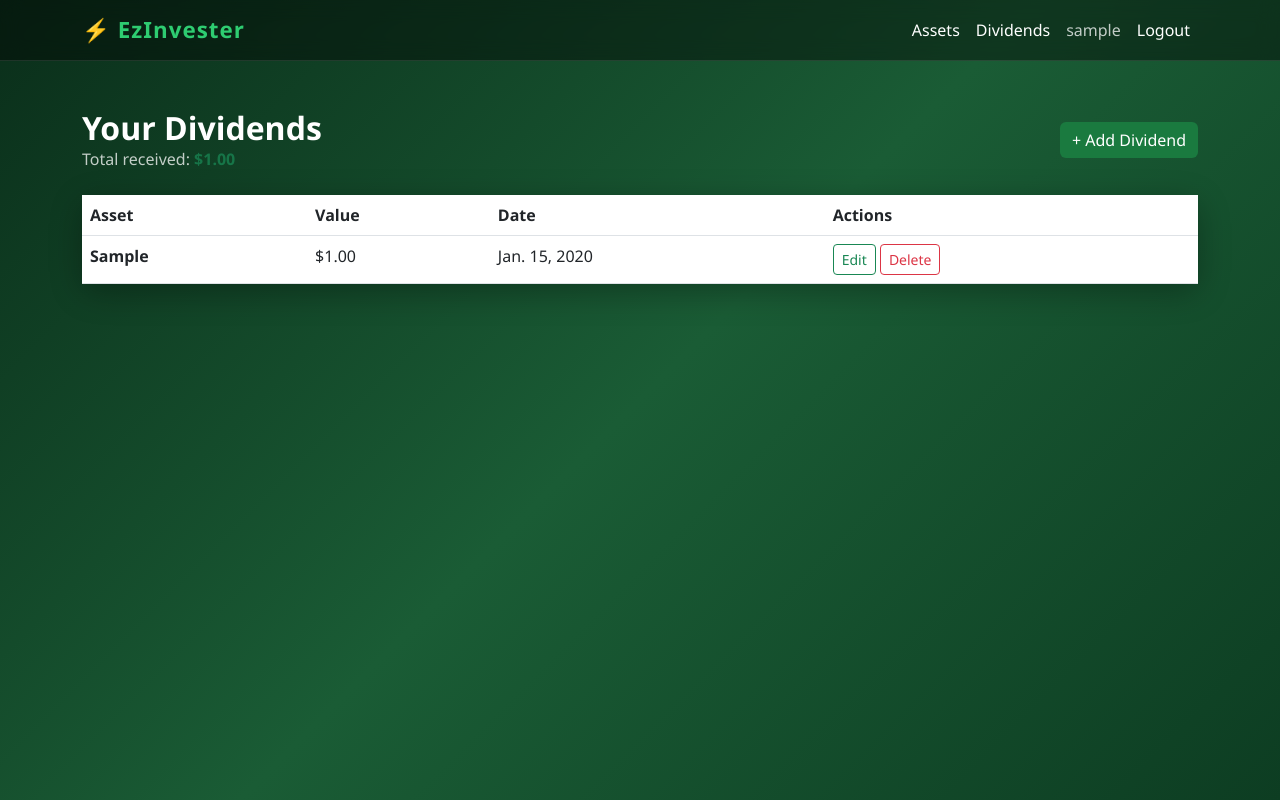
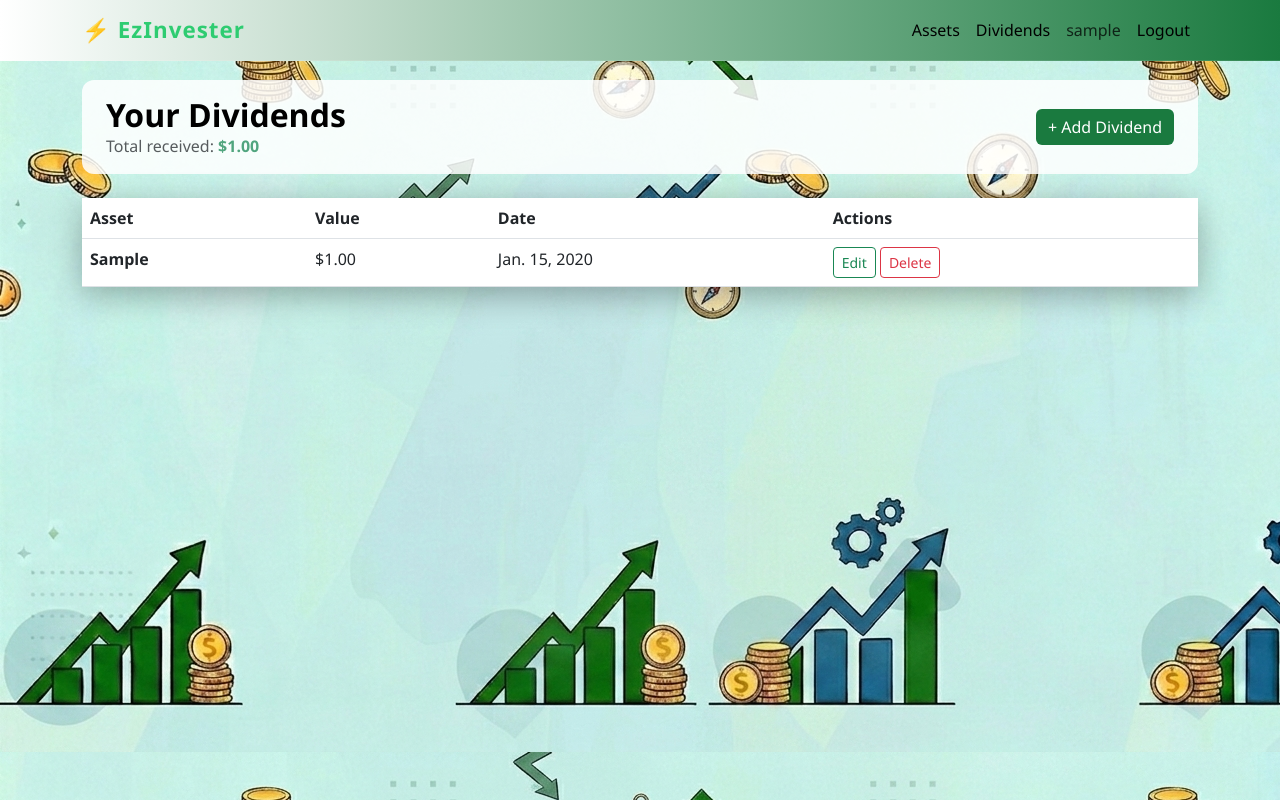
Before and after one commit to DonMarcao/ezinvester, a Django app: page /dividends/ in a window 1280 px wide. Run offline with Django 5.2, Linux system fonts and the light colour scheme; a user stored in the database is signed in; tables that the repository leaves empty hold one stand-in row (values such as "Sample post"); one stand-in notice (Sample message) is shown.

Commit message:
Standardize layout across all templates: page-header, card wrappers, readable text

```diff
--- a/portfolio/templates/portfolio/dividend_form.html
+++ b/portfolio/templates/portfolio/dividend_form.html
@@ -7,12 +7,6 @@
     <div class="col-md-6">
         <div class="card p-4">
             <h3 class="mb-4">{{ title }}</h3>
-
-            {% if messages %}
-                {% for message in messages %}
-                    <div class="alert alert-danger">{{ message }}</div>
-                {% endfor %}
-            {% endif %}
 
             <form method="POST">
                 {% csrf_token %}
--- a/portfolio/templates/portfolio/dividend_list.html
+++ b/portfolio/templates/portfolio/dividend_list.html
@@ -3,19 +3,14 @@
 {% block title %}Dividends | EzInvester{% endblock %}
 
 {% block content %}
-<div class="d-flex justify-content-between align-items-center mb-4">
+
+<div class="page-header d-flex justify-content-between align-items-center">
     <div>
         <h2 class="page-title mb-0">Your Dividends</h2>
-        <p class="text-white opacity-75 mb-0">Total received: <strong class="text-success">${{ total_dividends|floatformat:2 }}</strong></p>
+        <p class="text-dark opacity-75 mb-0">Total received: <strong class="text-success">${{ total_dividends|floatformat:2 }}</strong></p>
     </div>
     <a href="{% url 'dividend_add' %}" class="btn btn-success">+ Add Dividend</a>
 </div>
-
-{% if messages %}
-    {% for message in messages %}
-        <div class="alert alert-success mb-3">{{ message }}</div>
-    {% endfor %}
-{% endif %}
 
 {% if dividends %}
     <div class="card">
@@ -44,6 +39,11 @@
         </table>
     </div>
 {% else %}
-    <p class="text-white">No dividends yet. <a href="{% url 'dividend_add' %}" class="text-success">Add your first dividend</a></p>
+    <div class="card">
+        <div class="card-body text-center py-4">
+            <p class="text-muted mb-0">No dividends yet. <a href="{% url 'dividend_add' %}" class="text-success">Add your first dividend</a></p>
+        </div>
+    </div>
 {% endif %}
+
 {% endblock %}
--- a/templates/base.html
+++ b/templates/base.html
@@ -1,3 +1,4 @@
+{% load static %}
 <!DOCTYPE html>
 <html lang="en">
 <head>
@@ -7,22 +8,36 @@
     <link href="https://cdn.jsdelivr.net/npm/bootstrap@5.3.0/dist/css/bootstrap.min.css" rel="stylesheet">
     <style>
         body {
-            background: linear-gradient(135deg, #0a2e1a 0%, #1a5c35 50%, #0d3d22 100%);
+            background-image: url("{% static 'portfolio/images/bg1.png' %}");
+            background-size: auto;
+            background-repeat: repeat;
+            background-attachment: fixed;
             min-height: 100vh;
             font-family: 'Segoe UI', sans-serif;
         }
         .navbar {
-            background: rgba(0,0,0,0.4) !important;
+            background: linear-gradient(90deg, #ffffff 0%, #1a7a3f 100%) !important;
             backdrop-filter: blur(10px);
             border-bottom: 1px solid rgba(255,255,255,0.1);
+            position: fixed;
+            top: 0;
+            width: 100%;
+            z-index: 1000;
         }
         .navbar-brand {
             font-size: 1.4rem;
             letter-spacing: 1px;
             color: #2ecc71 !important;
         }
+
+        .page-header {
+            background: rgba(255,255,255,0.85);
+            border-radius: 12px;
+            padding: 1rem 1.5rem;
+            margin-bottom: 1.5rem;
+        }
         .card {
-            background: rgba(255,255,255,0.95);
+            background: rgba(255, 255, 255, 0.729);
             border: none;
             border-radius: 12px;
             box-shadow: 0 8px 32px rgba(0,0,0,0.3);
@@ -37,15 +52,15 @@
         }
         .table thead {
             background: #1a7a3f;
-            color: white;
+            color: rgba(255, 255, 255, 0.729);
         }
         .stat-card {
-            background: rgba(255,255,255,0.1);
+            background: rgba(10, 46, 26, 0.85);
             border: 1px solid rgba(255,255,255,0.2);
             border-radius: 12px;
             padding: 1.5rem;
             text-align: center;
-            color: white;
+            color: rgba(255, 255, 255, 0.729);
             backdrop-filter: blur(5px);
         }
         .stat-card .value {
@@ -58,16 +73,17 @@
             opacity: 0.8;
             text-transform: uppercase;
             letter-spacing: 1px;
+            color: #ccc;
         }
         .page-title {
-            color: white;
+            color: rgb(0, 0, 0);
             font-weight: 700;
             margin-bottom: 1.5rem;
         }
         .filter-btn {
             background: rgba(255,255,255,0.1);
-            border: 1px solid rgba(255,255,255,0.3);
-            color: white;
+            border: 1px solid rgba(16, 16, 16, 0.3);
+            color: rgba(19, 18, 18, 0.729);
             border-radius: 20px;
             padding: 4px 16px;
             font-size: 0.85rem;
@@ -87,6 +103,13 @@
             background: rgba(231, 76, 60, 0.15);
             border: 1px solid #e74c3c;
             color: #e74c3c;
+        }
+        .container.py-5 {
+            padding-top: 80px !important;
+        }
+        .navbar-nav .nav-link,
+        .navbar-nav span {
+            color: #000 !important;
         }
     </style>
     {% block extra_css %}{% endblock %}
```
Also changed, not shown: accounts/templates/accounts/login.html (+0 -7 lines), accounts/templates/accounts/register.html (+0 -7 lines), portfolio/templates/portfolio/asset_list.html (+8 -8 lines), templates/404.html (+9 -5 lines), portfolio/static/portfolio/images/bg1.png (added), portfolio/static/portfolio/images/bg2.png (added).
